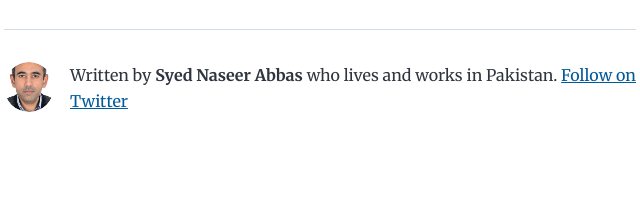
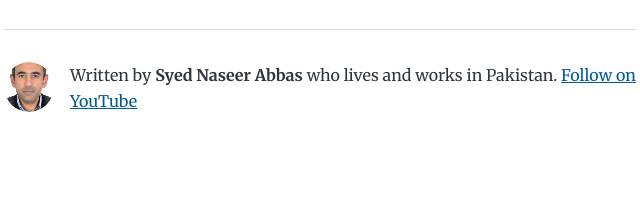
Before and after one commit to syed-naseer-abbas/myblogsstarter, a Gatsby site: page /5g/ in a window 1280 px wide. Shown: the part 701-900 px from the top of the page, 320-960 px from the left. Built offline with nearby package versions, Linux system fonts and the light colour scheme; Gatsby itself is replaced by a stand-in of ours.

Commit message:
Update bio.js
Replace Twitter

```diff
--- a/src/components/bio.js
+++ b/src/components/bio.js
@@ -55,8 +55,8 @@ const Bio = () => {
         <p>
           Written by <strong>{author.name}</strong> {author?.summary || null}
           {` `}
-          <a href={`https://twitter.com/${social?.twitter || ``}`}>
-            Follow on Twitter
+          <a href={`https://youtube.com/channel/UCc7xxMNhp1TklKpcc34gROA?sub_confirmation=1`}>
+            Follow on YouTube
           </a>
         </p>
       )}
```
